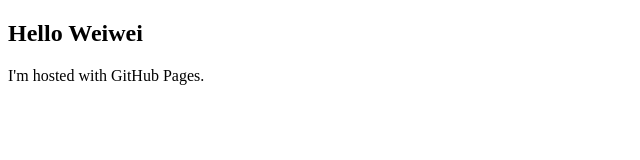
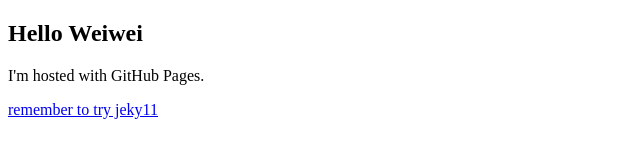
Before and after one commit to kk60258/kk60258.github.io, a plain HTML site: page index.html in a window 1280 px wide. Shown: the whole page, without its empty margins (0-640 px from the left). Drawn offline with Linux system fonts and the light colour scheme.

Commit message:
add jeky11 installation tutorial
add jeky11 installation tutorial

```diff
--- a/index.html
+++ b/index.html
@@ -6,5 +6,6 @@
 	<body>
 		<h2>Hello Weiwei</h2>
 		<p>I'm hosted with GitHub Pages.</p>
+		<a href="https://help.github.com/articles/using-jekyll-with-pages/"> remember to try jeky11</a>
 	</body>
 </html>
```
